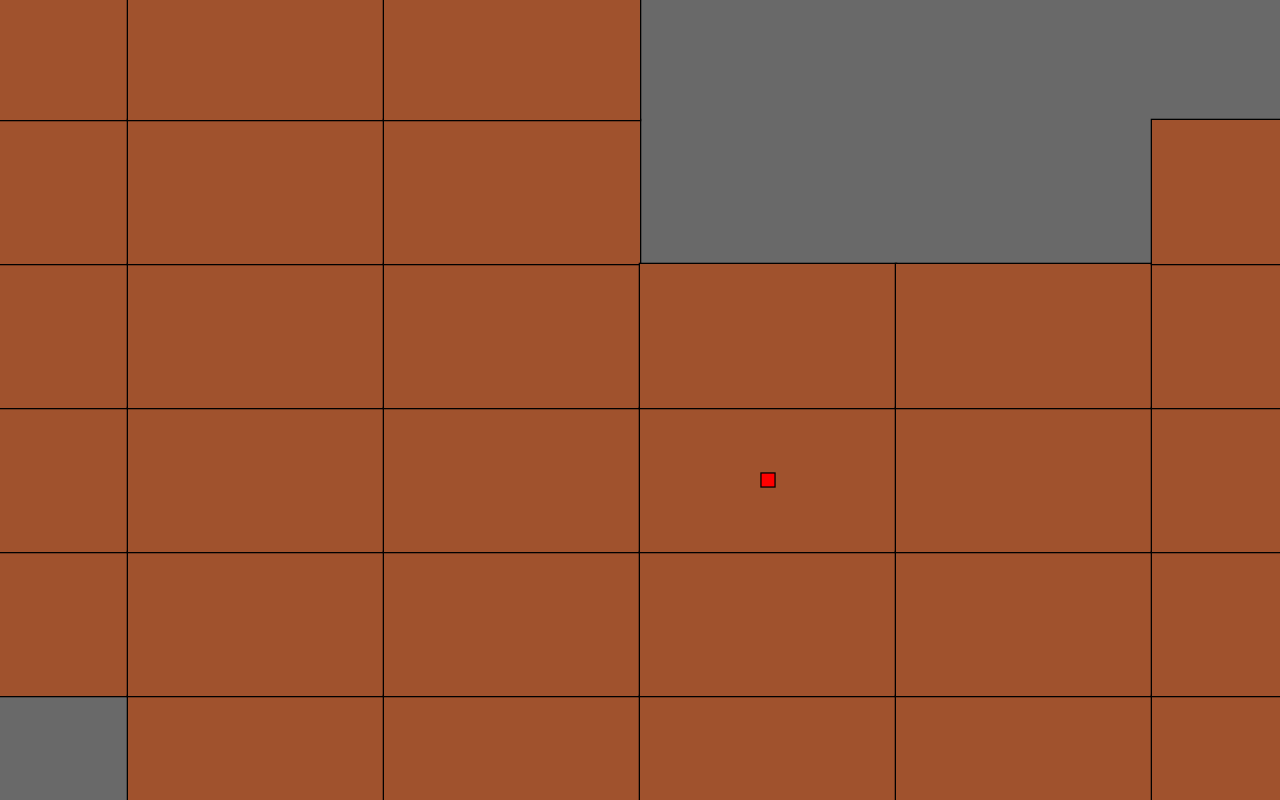
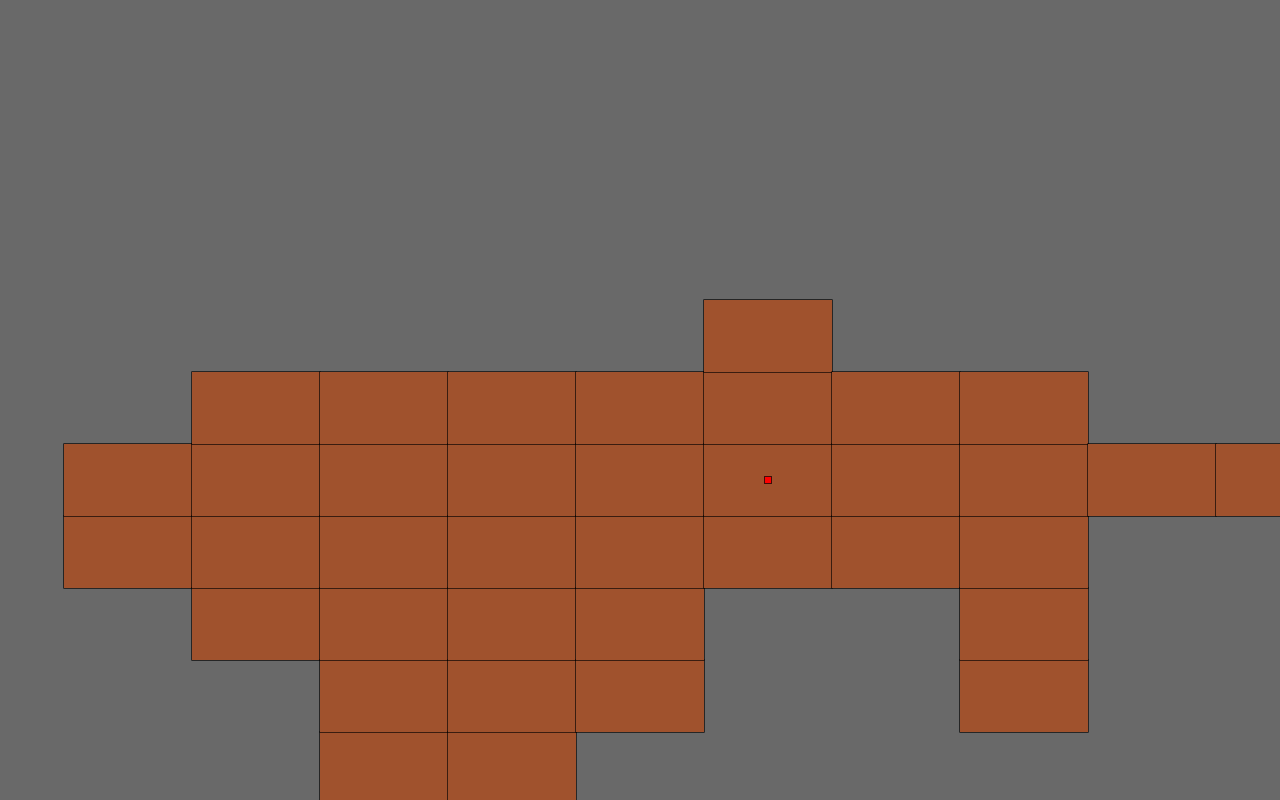
Before and after one commit to LeifMessinger/node-simple-server, a plain HTML site: page index.html in a window 1280 px wide. Drawn offline with Linux system fonts and the light colour scheme.

Commit message:
Support for larger levels

```diff
--- a/index.html
+++ b/index.html
@@ -24,7 +24,7 @@
 		<br>
 		<script>
 			var screen = document.getElementById('screen');
-			var zoom = .2;//{x:.8,y:.8};//How large a 1x1 room is compared to the screen percent
+			var zoom = .1;//{x:.8,y:.8};//How large a 1x1 room is compared to the screen percent
       var screenScale = 1; //Math.min(screen.width,screen.height)
 			var roomSize = {x:1,y:0.5625};//Size of a normal room
       var mousePos = {x:0,y:0};
@@ -38,7 +38,9 @@
       ctx.lineWidth = screenScale/100;
 			var dungeon = [];
 			var dungeonSize = 10;
-			generateDungeon(dungeonSize);
+      resize();
+			generateDungeon(dungeonSize,.8);
+      draw();
 			//single room, x and y are pos on map
 			/* How to create pattern for later
 			var img = new Image;
@@ -84,7 +86,6 @@
 				window.addEventListener('resize',resize, true); //the true is "useCapture"
 			} else { //The browser does not support Javascript event binding
 			}
-			resize();
       function walk(){
         if(player.up) player.y += player.speed;
         if(player.down) player.y -= player.speed;
@@ -111,8 +112,8 @@
 						if(!dungeon[x-1][y]){
 							if(Math.random()<chance){
 								dungeon[x-1][y] = true;
-								recurse(x-1,y,chance-.05);
-								chance -= .05;
+                chance -= 1/size;
+								recurse(x-1,y,chance);
 							}
 						}
 					}
@@ -120,8 +121,8 @@
 						if(!dungeon[x+1][y]){
 							if(Math.random()<chance){
 								dungeon[x+1][y] = true;
-								recurse(x+1,y,chance-.05);
-								chance -= .05;
+								chance -= 1/size;
+								recurse(x+1,y,chance);
 							}
 						}
 					}
@@ -129,8 +130,8 @@
 						if(!dungeon[x][y-1]){
 							if(Math.random()<chance){
 								dungeon[x][y-1] = true;
-								recurse(x,y-1,chance-.05);
-								chance -= .05;
+                chance -= 1/size;
+								recurse(x,y-1,chance);
 							}
 						}
 					}
@@ -138,8 +139,8 @@
 						if(!dungeon[x][y+1]){
 							if(Math.random()<chance){
 								dungeon[x][y+1] = true;
-								recurse(x,y+1,chance-.05);
-								chance -= .05;
+                chance -= 1/size;
+								recurse(x,y+1,chance);
 							}
 						}
 					}
@@ -189,7 +190,6 @@
           y:(camera.y + (screen.height/2) - (roomHeight/2) - (pos.y*roomHeight))}; //y positive is up
 				return {pos:roomPos,scale:{x:roomWidth,y:roomHeight}}; //Pos, size room
 			}
-			draw();
 			function registerMouseClick(event) {
 				console.log("clientX: " + event.clientX + " - clientY: " + event.clientY);
         console.log(camera);
@@ -211,11 +211,11 @@
             player.up = true;
             break;
           case 189: //-
-            zoom -= .1;
+            zoom /= 2;
             resize();
             break;
           case 187: //=
-            zoom += .1;
+            zoom *= 2;
             resize();
             break;
         }
```
